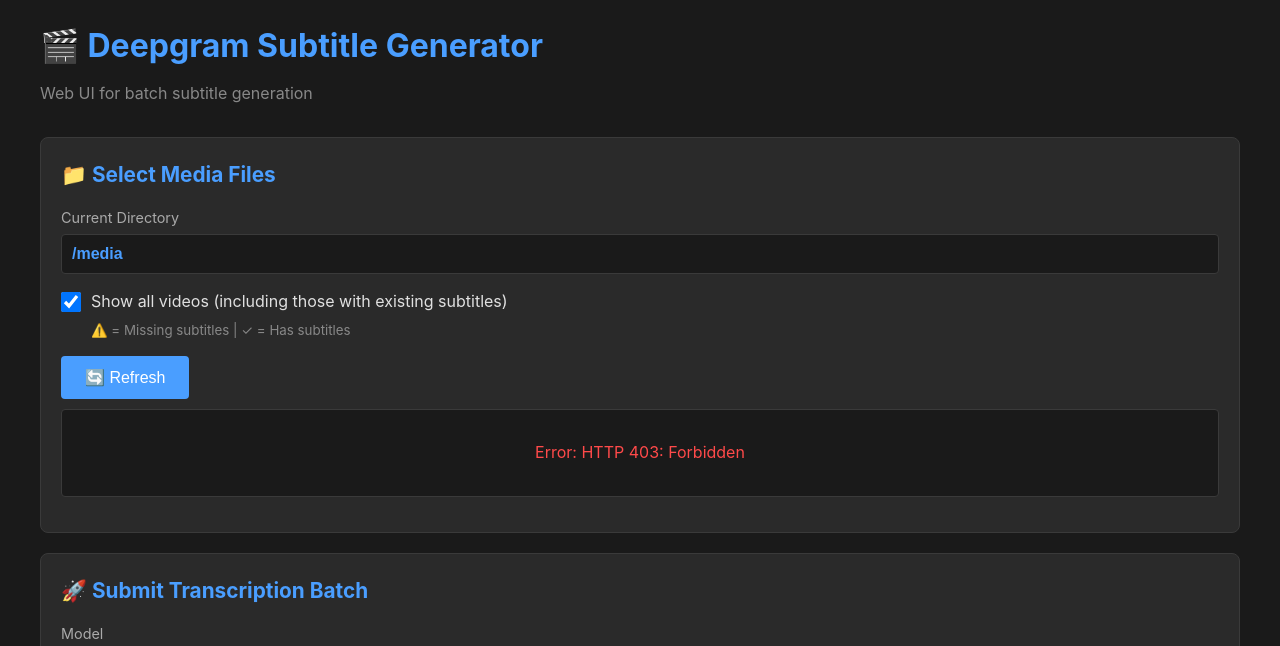
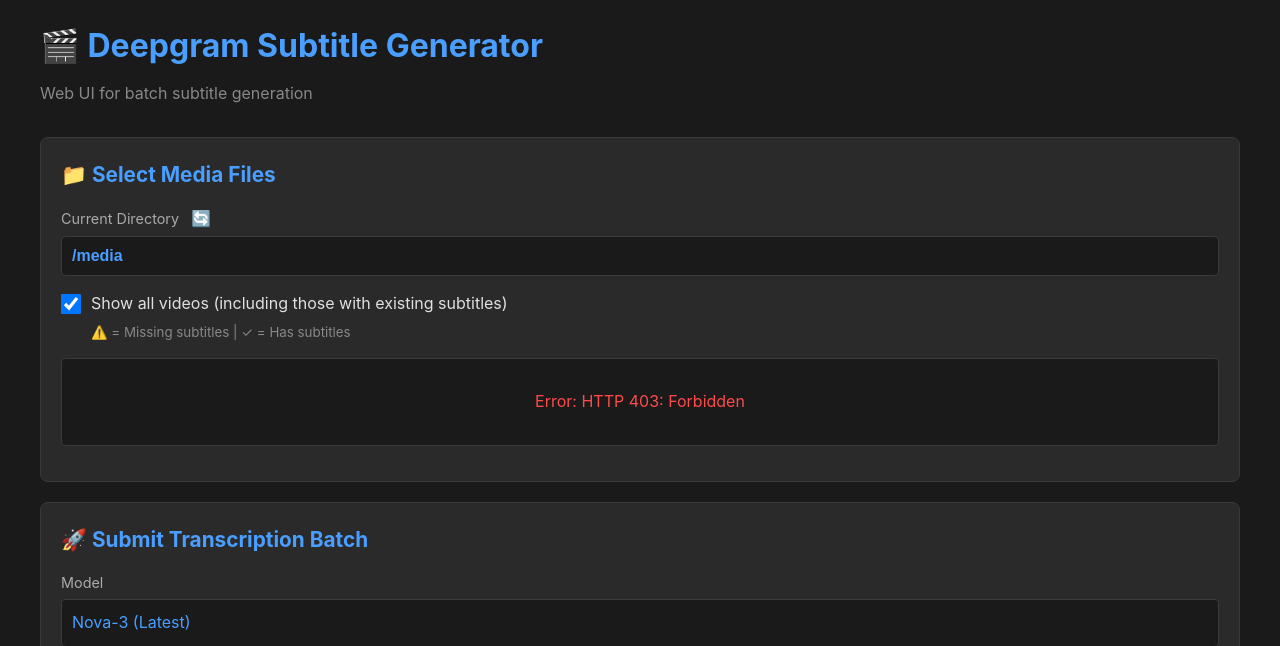
Before and after one commit to tylerbcrawford/deepgram-subtitles, a Flask app: page / in a window 1280 px wide. Shown: the top 646 px of the page. Run offline with Flask 3, Linux system fonts and the light colour scheme.

Commit message:
Remove button row, add inline refresh icon to directory label
- Removed separate button row (Start Browse and Refresh buttons)
- Added clickable refresh icon (🔄) next to 'Current Directory' label
- Cleaner, more compact interface

```diff
--- a/web/templates/index.html
+++ b/web/templates/index.html
@@ -229,7 +229,10 @@
 
             <!-- Selected Path at Top -->
             <div class="form-group">
-                <label for="scanPath">Current Directory</label>
+                <label for="scanPath">
+                    Current Directory
+                    <span onclick="refreshBrowser()" style="cursor: pointer; margin-left: 8px; font-size: 1.1em;" title="Refresh directory">🔄</span>
+                </label>
                 <input type="text" id="scanPath" value="/media" placeholder="/media/tv/ShowName" readonly
                        style="background: #1a1a1a; cursor: default; color: #4a9eff; font-weight: bold;">
             </div>
@@ -246,9 +249,6 @@
 
             <!-- Directory Browser -->
             <div id="directoryBrowser" style="margin-bottom: 15px;">
-                <div style="display: flex; gap: 10px; margin-bottom: 10px;">
-                    <button onclick="refreshBrowser()" style="background: #4a9eff;">🔄 Refresh</button>
-                </div>
                 <div id="directoryList" style="max-height: 400px; overflow-y: auto; background: #1a1a1a; border: 1px solid #3a3a3a; border-radius: 4px; padding: 10px;">
                 </div>
             </div>
```
